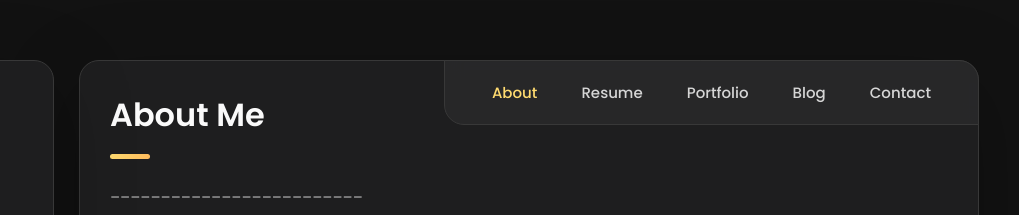
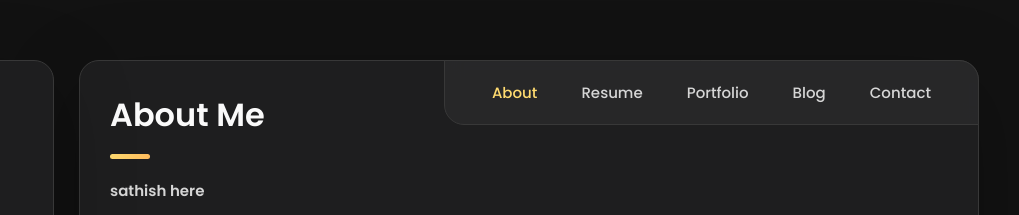
Before and after one commit to Srishanth3108/demo, a plain HTML site: page index.html in a window 1280 px wide. Shown: the top 215 px of the page, 261-1280 px from the left. Drawn offline with nearby package versions, Linux system fonts and the light colour scheme.

Commit message:
Changed 214 line

```diff
--- a/index.html
+++ b/index.html
@@ -211,7 +211,7 @@
 
         <section class="about-text">
           <p>
-            _________________________
+            <B> sathish here </B>
           </p>
 
           <p>
```
